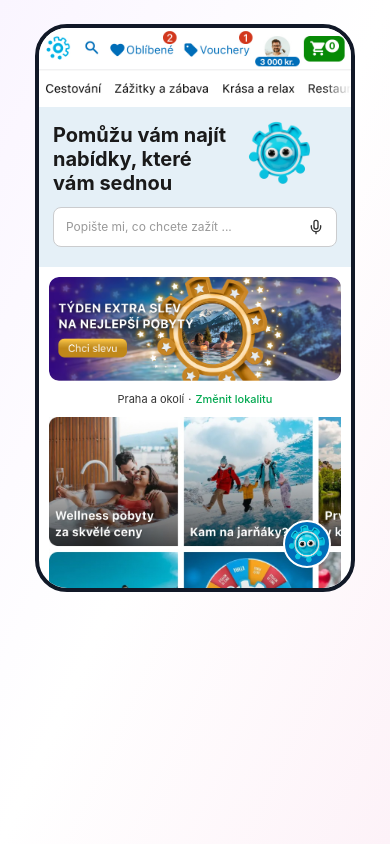
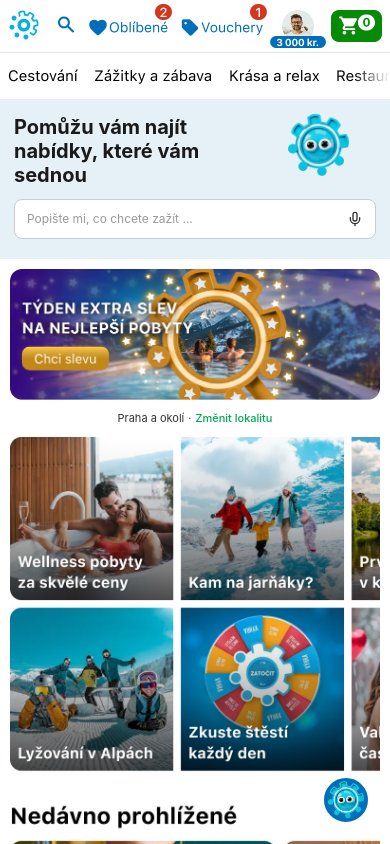
Before and after one commit to maroskadlec/slevac-ai, a React (Vite) app: page /mobile in a window 390 px wide. Built offline with nearby package versions, Linux system fonts and the light colour scheme.

Commit message:
Stránka /mobile: responsivní layout max-w-400px, 100dvh, bez phone frame

```diff
--- a/src/components/FigmaMobile.tsx
+++ b/src/components/FigmaMobile.tsx
@@ -65,8 +65,7 @@ export default function FigmaMobile({ isOpen, onToggle }: MobileProps) {
   }, [])
 
   return (
-    <div className="relative w-full h-full overflow-visible flex items-center justify-center">
-      <div className="relative w-[320px] h-[568px] bg-white rounded-[32px] overflow-hidden border-4 border-gray-900">
+    <div className="relative w-full max-w-[400px] h-[100dvh] bg-white overflow-hidden mx-auto">
 
         {/* ===== SLEVOMAT APP LAYOUT ===== */}
         <div className="h-full overflow-y-auto z-0">
@@ -165,7 +164,7 @@ export default function FigmaMobile({ isOpen, onToggle }: MobileProps) {
                 stiffness: 300,
                 damping: 30
               }}
-              className="absolute bottom-0 left-0 right-0 bg-white rounded-tl-[8px] rounded-tr-[8px] shadow-2xl z-40 flex flex-col h-[480px]"
+              className="absolute bottom-0 left-0 right-0 bg-white rounded-tl-[8px] rounded-tr-[8px] shadow-2xl z-40 flex flex-col h-[85dvh]"
             >
               {/* Drag Handle */}
               <div className="flex justify-center pt-[6px] pb-[2px] flex-shrink-0">
@@ -356,7 +355,6 @@ export default function FigmaMobile({ isOpen, onToggle }: MobileProps) {
             </div>
           </motion.div>
         </motion.button>
-      </div>
     </div>
   )
 }
--- a/src/pages/FigmaMCP.tsx
+++ b/src/pages/FigmaMCP.tsx
@@ -1,34 +1,15 @@
 import { useState } from 'react'
-import { motion } from 'framer-motion'
 import FigmaMobile from '../components/FigmaMobile'
 
 function FigmaMCP() {
   const [isMobileOpen, setIsMobileOpen] = useState(false)
 
   return (
-    <div className="min-h-screen bg-gradient-to-br from-purple-50 via-white to-pink-50 flex flex-col">
-      {/* Content */}
-      <div className="flex-1 px-6 py-6">
-        <motion.div
-          className="h-full rounded-3xl overflow-visible"
-          initial={{ opacity: 0, scale: 0.95 }}
-          animate={{ opacity: 1, scale: 1 }}
-          transition={{ delay: 0.1 }}
-        >
-          <motion.div
-            initial={{ opacity: 0, y: 20 }}
-            animate={{ opacity: 1, y: 0 }}
-            transition={{ duration: 0.3 }}
-            className="w-full h-full"
-          >
-            <FigmaMobile
-              isOpen={isMobileOpen}
-              onToggle={() => setIsMobileOpen(!isMobileOpen)}
-            />
-          </motion.div>
-        </motion.div>
-      </div>
-
+    <div className="bg-white">
+      <FigmaMobile
+        isOpen={isMobileOpen}
+        onToggle={() => setIsMobileOpen(!isMobileOpen)}
+      />
     </div>
   )
 }
```
